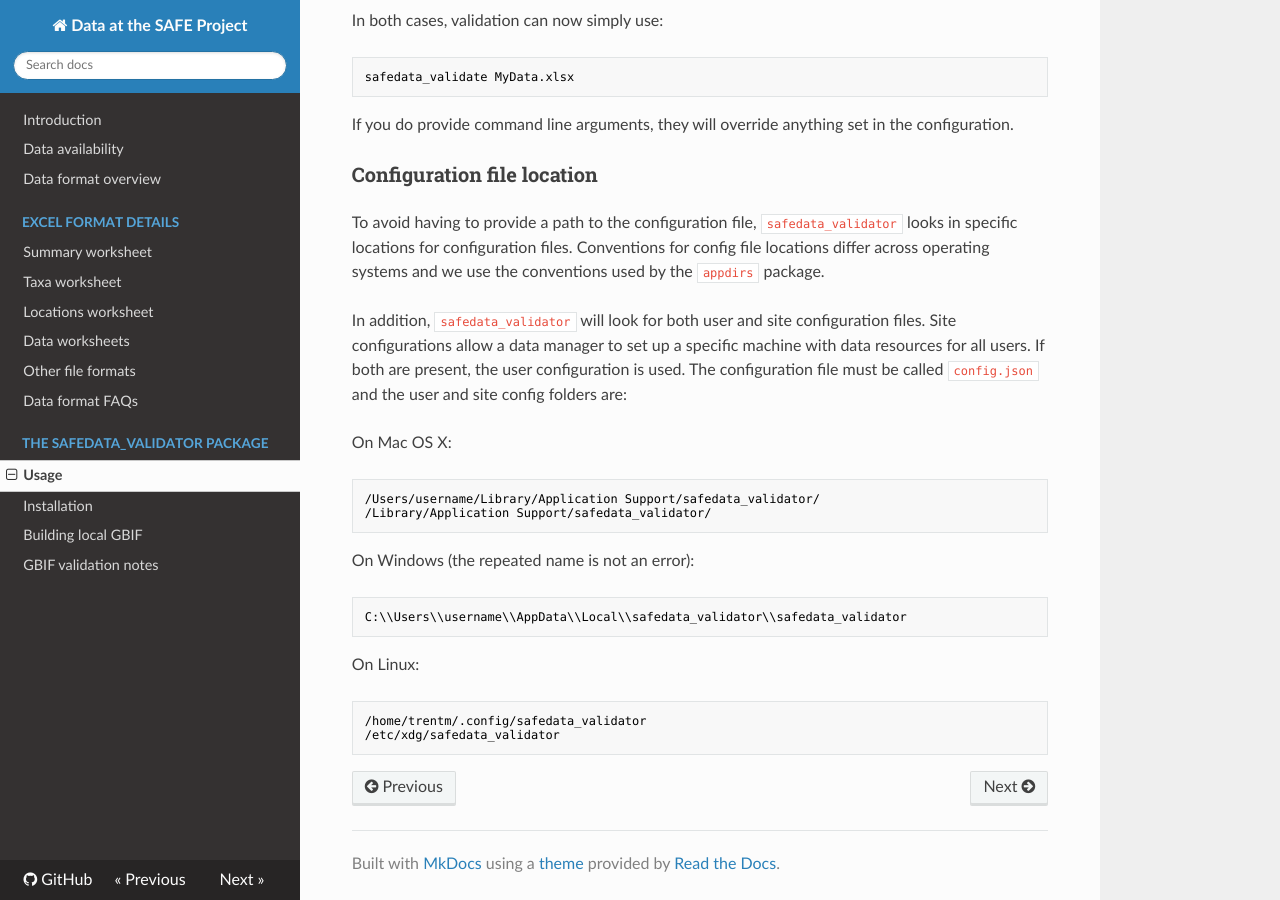
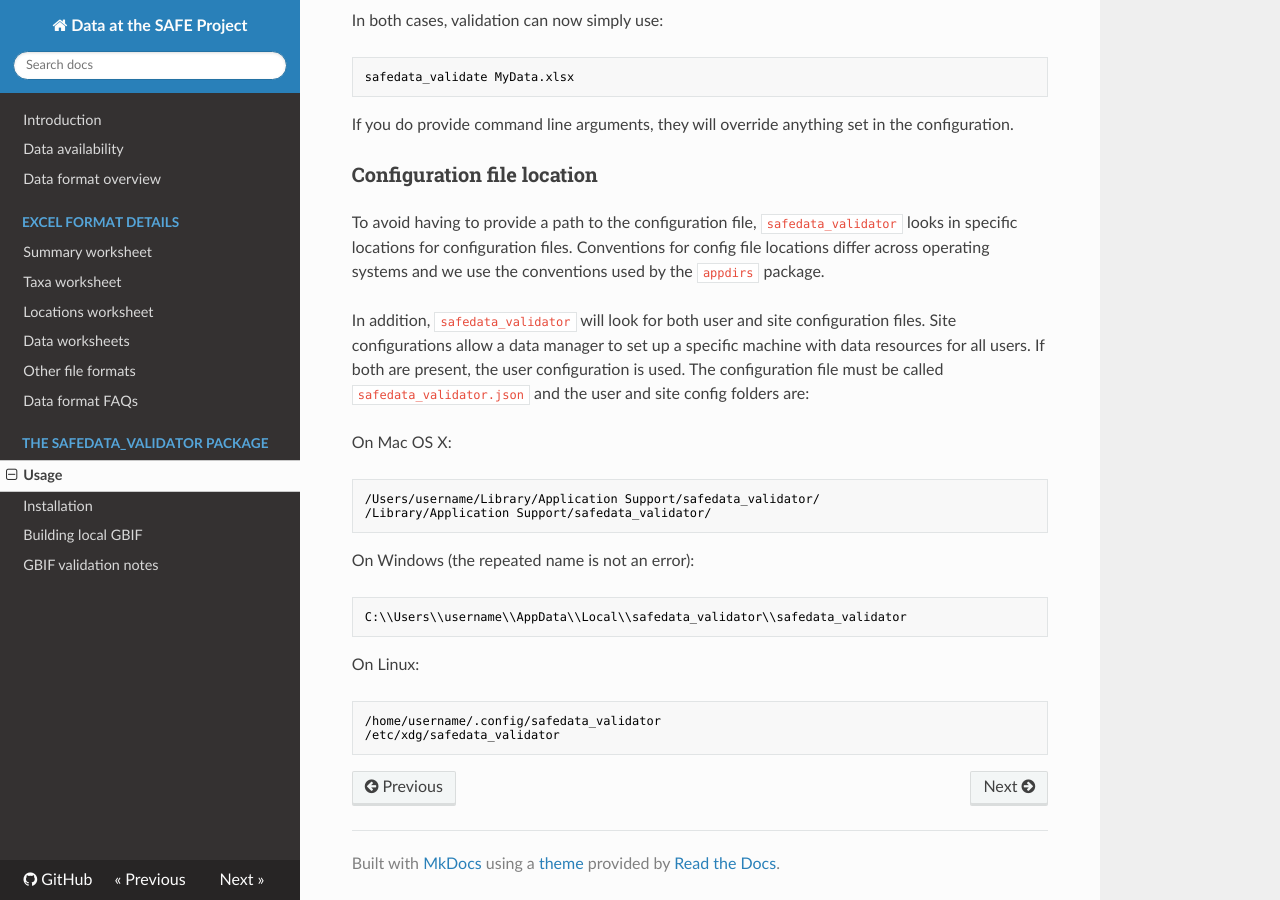
Before and after one commit to ImperialCollegeLondon/safedata_validator, an MkDocs documentation site: the page built from docs/safedata_validator/usage.md, in a window 1280 px wide and 900 px high, scrolled down 2782 px. Built offline with MkDocs 1.6.1, drawn with Linux system fonts in a browser that asks for light colours; nearby versions of some CDN libraries.

Commit message:
Tweaks to config docs [Sarab Sethi]

````diff
--- a/docs/safedata_validator/usage.md
+++ b/docs/safedata_validator/usage.md
@@ -115,7 +115,7 @@ If you do provide command line arguments, they will override anything set in the
 
 To avoid having to provide a path to the configuration file, `safedata_validator` looks in specific locations for configuration files. Conventions for config file locations differ across operating systems and we use the conventions used by the `appdirs` package.
 
-In addition, `safedata_validator` will look for both user and site configuration files. Site configurations allow a data manager to set up a specific machine with data resources for all users. If both are present, the user configuration is used. The configuration file must be called `config.json` and the user and site config folders are:
+In addition, `safedata_validator` will look for both user and site configuration files. Site configurations allow a data manager to set up a specific machine with data resources for all users. If both are present, the user configuration is used. The configuration file must be called `safedata_validator.json` and the user and site config folders are:
 
 On Mac OS X:
 
@@ -133,6 +133,6 @@ C:\\Users\\username\\AppData\\Local\\safedata_validator\\safedata_validator
 On Linux:
 
 ```sh
-/home/trentm/.config/safedata_validator
+/home/username/.config/safedata_validator
 /etc/xdg/safedata_validator
 ```
````
